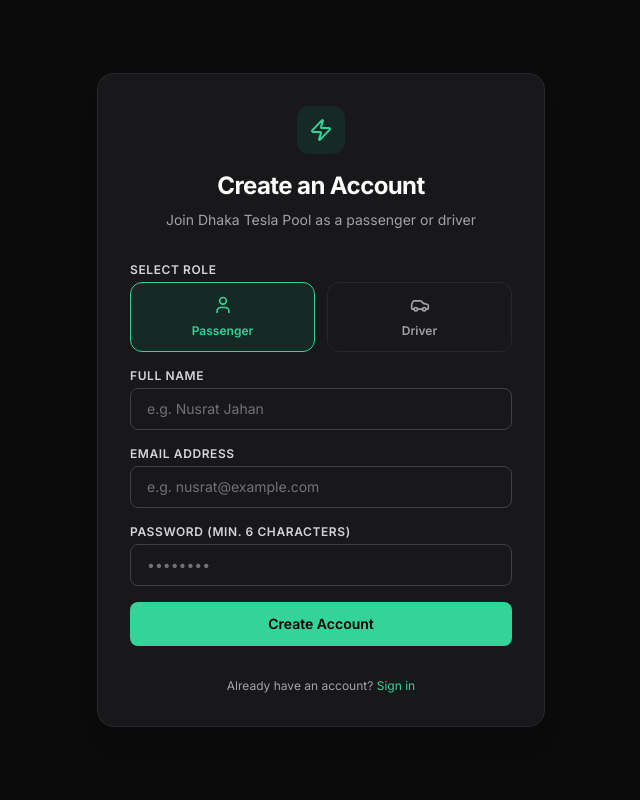
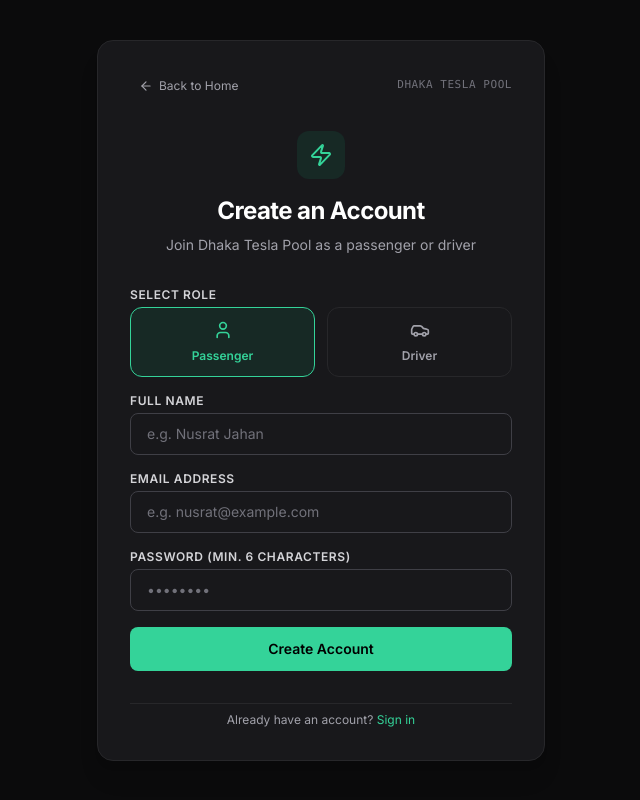
Before and after one commit to JoyTarafder/Dhaka-Tesla-Pool, a Next.js app in the folder frontend/: page /auth/register in a window 1280 px wide. Shown: the whole page, without its empty margins (319-959 px from the left). Built offline with nearby package versions, Linux system fonts and the light colour scheme; no server answers.

Commit message:
add frontend authentication pages, core user dashboards, and update documentation

```diff
--- a/frontend/app/auth/login/page.tsx
+++ b/frontend/app/auth/login/page.tsx
@@ -3,7 +3,7 @@
 import { useState } from "react";
 import Link from "next/link";
 import { useRouter } from "next/navigation";
-import { Zap, AlertCircle, Loader2 } from "lucide-react";
+import { Zap, AlertCircle, Loader2, ArrowLeft } from "lucide-react";
 import { useAuth } from "@/context/auth-context";
 import { ApiError } from "@/lib/api";
 
@@ -42,6 +42,18 @@ export default function LoginPage() {
   return (
     <div className="min-h-screen flex items-center justify-center p-3.5 sm:p-4 bg-background">
       <div className="w-full max-w-md space-y-6 sm:space-y-8 bg-card border border-border p-5 sm:p-8 rounded-2xl shadow-xl">
+        {/* Navigation back to home */}
+        <div className="flex justify-between items-center">
+          <Link
+            href="/"
+            className="inline-flex items-center gap-1.5 text-xs text-zinc-400 hover:text-white transition-colors py-1 px-2 rounded-lg hover:bg-zinc-900 border border-transparent hover:border-zinc-800"
+          >
+            <ArrowLeft className="w-3.5 h-3.5" />
+            <span>Back to Home</span>
+          </Link>
+          <span className="text-[11px] font-mono text-zinc-500 uppercase tracking-wider">Dhaka Tesla Pool</span>
+        </div>
+
         <div className="text-center space-y-2">
           <div className="inline-flex p-2.5 sm:p-3 rounded-xl bg-emerald-500/10 text-emerald-400 mb-1 sm:mb-2">
             <Zap className="w-5 h-5 sm:w-6 sm:h-6" />
@@ -137,11 +149,13 @@ export default function LoginPage() {
           </div>
         </div>
 
-        <div className="text-center text-xs text-zinc-400">
-          Don&apos;t have an account?{" "}
-          <Link href="/auth/register" className="text-emerald-400 hover:underline">
-            Register here
-          </Link>
+        <div className="pt-2 border-t border-border flex flex-col sm:flex-row items-center justify-center text-center text-xs text-zinc-400 gap-2">
+          <div>
+            Don&apos;t have an account?{" "}
+            <Link href="/auth/register" className="text-emerald-400 hover:underline">
+              Register here
+            </Link>
+          </div>
         </div>
       </div>
     </div>
--- a/frontend/app/auth/register/page.tsx
+++ b/frontend/app/auth/register/page.tsx
@@ -3,7 +3,7 @@
 import { useState } from "react";
 import Link from "next/link";
 import { useRouter } from "next/navigation";
-import { Zap, AlertCircle, Loader2, User, Car } from "lucide-react";
+import { Zap, AlertCircle, Loader2, User, Car, ArrowLeft } from "lucide-react";
 import { useAuth } from "@/context/auth-context";
 import { ApiError } from "@/lib/api";
 
@@ -37,6 +37,18 @@ export default function RegisterPage() {
   return (
     <div className="min-h-screen flex items-center justify-center p-3.5 sm:p-4 bg-background">
       <div className="w-full max-w-md space-y-6 sm:space-y-8 bg-card border border-border p-5 sm:p-8 rounded-2xl shadow-xl">
+        {/* Navigation back to home */}
+        <div className="flex justify-between items-center">
+          <Link
+            href="/"
+            className="inline-flex items-center gap-1.5 text-xs text-zinc-400 hover:text-white transition-colors py-1 px-2 rounded-lg hover:bg-zinc-900 border border-transparent hover:border-zinc-800"
+          >
+            <ArrowLeft className="w-3.5 h-3.5" />
+            <span>Back to Home</span>
+          </Link>
+          <span className="text-[11px] font-mono text-zinc-500 uppercase tracking-wider">Dhaka Tesla Pool</span>
+        </div>
+
         <div className="text-center space-y-2">
           <div className="inline-flex p-2.5 sm:p-3 rounded-xl bg-emerald-500/10 text-emerald-400 mb-1 sm:mb-2">
             <Zap className="w-6 h-6" />
@@ -138,11 +150,13 @@ export default function RegisterPage() {
           </button>
         </form>
 
-        <div className="text-center text-xs text-zinc-400">
-          Already have an account?{" "}
-          <Link href="/auth/login" className="text-emerald-400 hover:underline">
-            Sign in
-          </Link>
+        <div className="pt-2 border-t border-border flex flex-col sm:flex-row items-center justify-center text-center text-xs text-zinc-400 gap-2">
+          <div>
+            Already have an account?{" "}
+            <Link href="/auth/login" className="text-emerald-400 hover:underline">
+              Sign in
+            </Link>
+          </div>
         </div>
       </div>
     </div>
--- a/frontend/app/driver/page.tsx
+++ b/frontend/app/driver/page.tsx
@@ -15,6 +15,7 @@ import {
   Navigation,
   Play,
   Check,
+  LogOut,
 } from "lucide-react";
 import { useAuth } from "@/context/auth-context";
 import { motion } from "framer-motion";
@@ -166,9 +167,11 @@ export default function DriverDashboardPage() {
           </div>
           <button
             onClick={logout}
-            className="text-xs px-2.5 py-1.5 sm:px-3 sm:py-1.5 rounded-lg bg-zinc-900 border border-zinc-800 text-zinc-400 hover:text-white transition-colors"
+            title="Sign Out"
+            className="p-1.5 sm:px-3 sm:py-1.5 rounded-lg bg-red-500/10 border border-red-500/25 text-red-400 hover:bg-red-500/20 hover:text-red-300 transition-colors flex items-center gap-1.5 text-xs font-semibold"
           >
-            Sign Out
+            <LogOut className="w-3.5 h-3.5" />
+            <span className="hidden sm:inline">Sign Out</span>
           </button>
         </div>
       </header>
--- a/frontend/app/page.tsx
+++ b/frontend/app/page.tsx
@@ -28,9 +28,10 @@ export default function HomePage() {
               <button
                 onClick={logout}
                 title="Sign Out"
-                className="p-1.5 sm:p-2 rounded-lg bg-zinc-900 border border-zinc-800 text-zinc-400 hover:text-white transition-colors"
+                className="p-1.5 sm:px-3 sm:py-1.5 rounded-lg bg-red-500/10 border border-red-500/25 text-red-400 hover:bg-red-500/20 hover:text-red-300 transition-colors flex items-center gap-1.5 text-xs font-semibold"
               >
-                <LogOut className="w-3.5 h-3.5 sm:w-4 sm:h-4" />
+                <LogOut className="w-3.5 h-3.5" />
+                <span className="hidden sm:inline">Sign Out</span>
               </button>
             </div>
           ) : (
@@ -65,7 +66,7 @@ export default function HomePage() {
         </h1>
 
         <p className="text-base sm:text-lg text-zinc-400 max-w-2xl leading-relaxed">
-          Share Jashim&apos;s 3-seat electric vehicle &quot;Bullet&quot; along compatible Dhaka corridors.
+          Share 3-seat electric vehicle along compatible Dhaka corridors.
           Guaranteed seat allocation, zero overbooking, and split fares calculated in integer poisha.
         </p>
 
@@ -126,7 +127,6 @@ export default function HomePage() {
       {/* Footer */}
       <footer className="py-6 border-t border-border flex flex-col sm:flex-row justify-between items-center text-xs text-zinc-500 gap-2 sm:gap-4 text-center sm:text-left">
         <span>&copy; {new Date().getFullYear()} Dhaka Tesla Pool. Assessment &amp; Internship Project.</span>
-        <span>Bullet (3-seat EV) &bull; Nusrat &bull; Rafiq &bull; Shirin &bull; Jashim</span>
       </footer>
     </main>
   );
--- a/frontend/app/passenger/page.tsx
+++ b/frontend/app/passenger/page.tsx
@@ -14,6 +14,7 @@ import {
   XCircle,
   Tag,
   ArrowRight,
+  LogOut,
 } from "lucide-react";
 import { useAuth } from "@/context/auth-context";
 import { motion } from "framer-motion";
@@ -264,9 +265,11 @@ export default function PassengerDashboardPage() {
           </div>
           <button
             onClick={logout}
-            className="text-xs px-2.5 py-1.5 sm:px-3 sm:py-1.5 rounded-lg bg-zinc-900 border border-zinc-800 text-zinc-400 hover:text-white transition-colors"
+            title="Sign Out"
+            className="p-1.5 sm:px-3 sm:py-1.5 rounded-lg bg-red-500/10 border border-red-500/25 text-red-400 hover:bg-red-500/20 hover:text-red-300 transition-colors flex items-center gap-1.5 text-xs font-semibold"
           >
-            Sign Out
+            <LogOut className="w-3.5 h-3.5" />
+            <span className="hidden sm:inline">Sign Out</span>
           </button>
         </div>
       </header>
```
Also changed, not shown: 2 other files (tests, documents, lock files or other folders).
